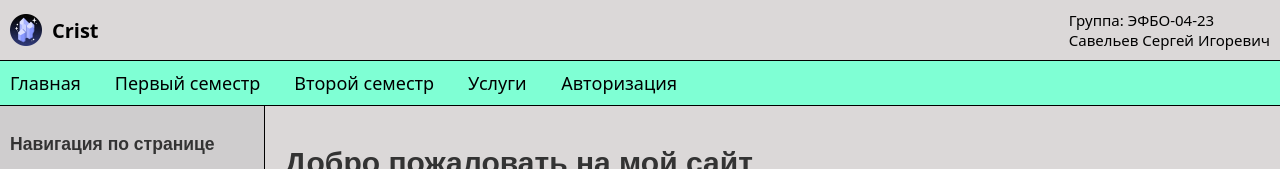
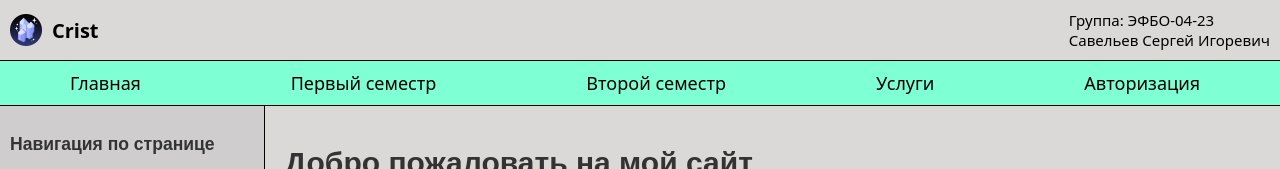
Before and after one commit to LeoCristt/Frontend-tasks, a plain HTML site: page index.html in a window 1280 px wide. Shown: the top 169 px of the page. Drawn offline with Linux system fonts and the light colour scheme; a web font is replaced by a local one.

Commit message:
Fourth Task(nav fix)

```diff
--- a/style.css
+++ b/style.css
@@ -5,7 +5,7 @@
     width: 0px;
     /* ширина scrollbar'a */
     background: transparent;
-    /* опционально */
+    /* опционально  */
 }
 
 body {
@@ -49,9 +49,10 @@ header img {
 
 nav {
     background-color: aquamarine;
-    justify-content: space-evenly;
+    display: flex;
+    justify-content: space-around;
     border-bottom: 1px solid#000;
-    padding: 10px 0;
+
 
 }
 
```
